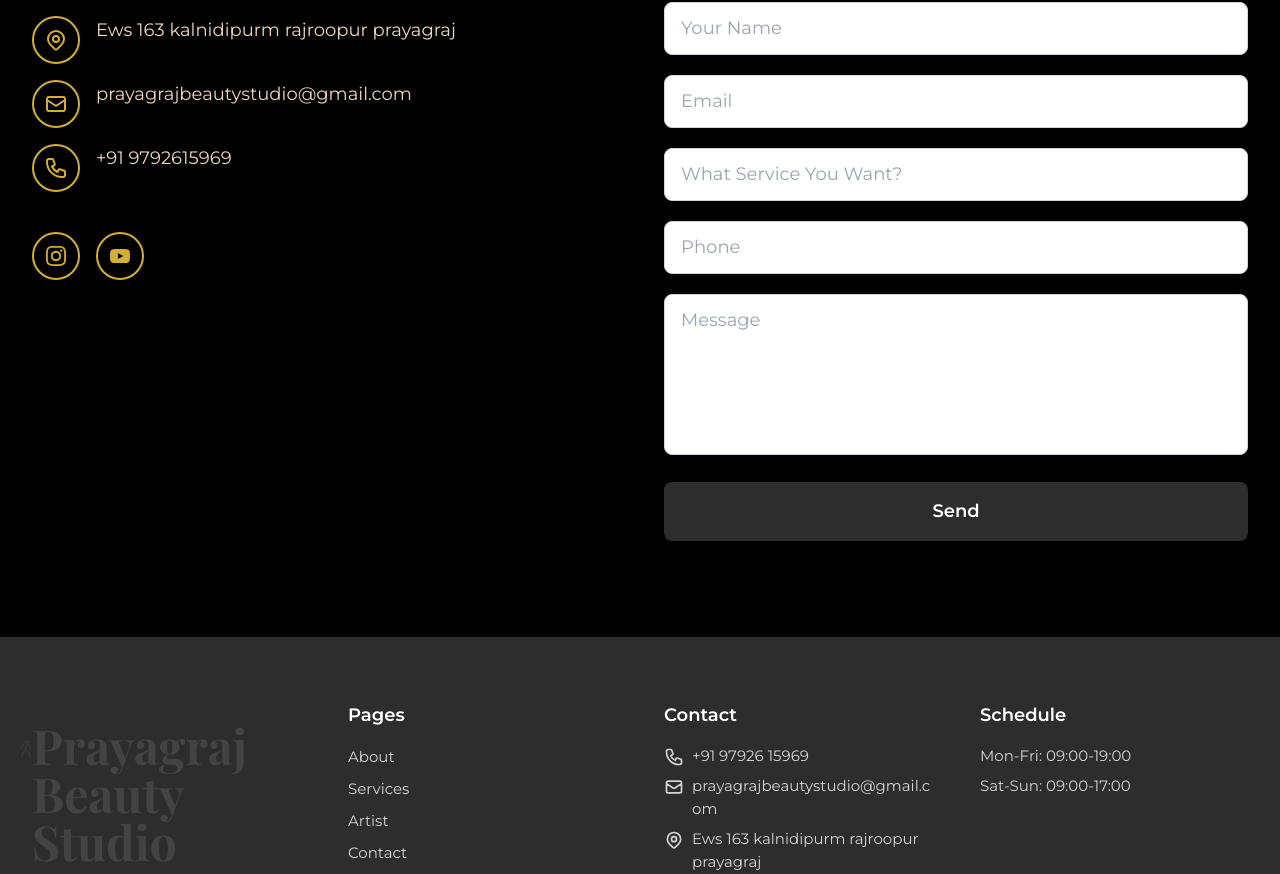
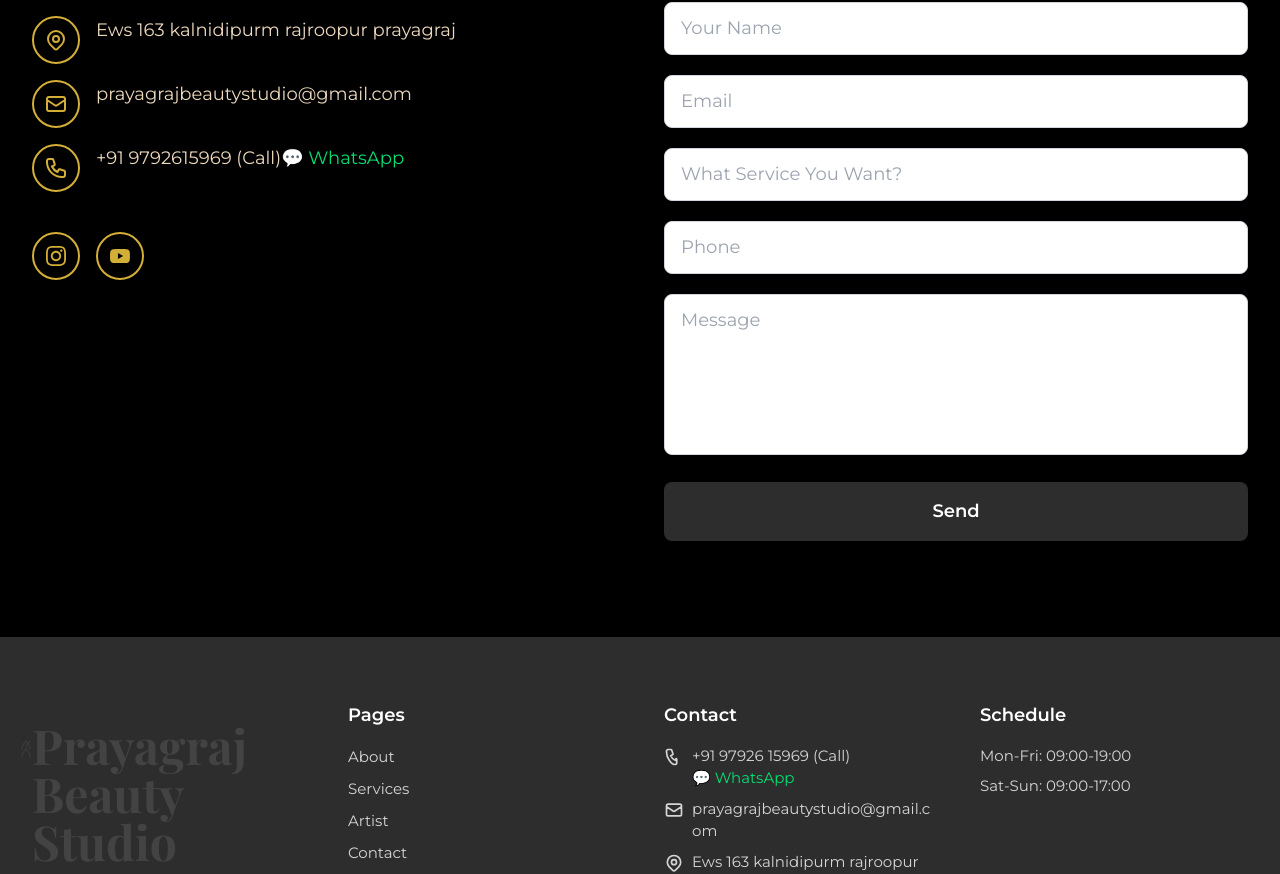
Before and after one commit to kesharwani615/Prayagraj_beauty_studio, a Next.js app: page /contact in a window 1280 px wide. Shown: the part 305-1179 px from the top of the page. Built offline with nearby package versions, Linux system fonts and the light colour scheme; no server answers.

Commit message:
whatsapp added

```diff
--- a/app/(public)/book-appointment/page.tsx
+++ b/app/(public)/book-appointment/page.tsx
@@ -22,14 +22,25 @@ export default function BookAppointment() {
             Book Your Appointment
           </h1>
           <p className="text-lg md:text-xl text-gray-600 mb-8 leading-relaxed">
-            We're excited to help you look and feel your best. Call us now to schedule your visit and let us pamper you!
+            We're excited to help you look and feel your best. Call us or message us on WhatsApp to schedule your visit and let us pamper you!
           </p>
-          <a
-            href="tel:+91 9792615969"
-            className="inline-block bg-pink-500 hover:bg-pink-600 text-white font-semibold py-4 px-8 rounded-full text-lg transition-all duration-300 transform hover:scale-105 animate-pulse shadow-lg hover:shadow-xl"
-          >
-            📞 Call Now: 97926 15969
-          </a>
+
+          <div className="flex flex-col sm:flex-row items-center justify-center gap-4">
+            <a
+              href="tel:+919792615969"
+              className="inline-block bg-pink-500 hover:bg-pink-600 text-white font-semibold py-4 px-8 rounded-full text-lg transition-all duration-300 transform hover:scale-105 animate-pulse shadow-lg hover:shadow-xl"
+            >
+              📞 Call Now: 97926 15969
+            </a>
+            <a
+              href="https://wa.me/919792615969?text=Hi%20Prayagraj%20Beauty%20Studio%2C%20I%20want%20to%20book%20an%20appointment."
+              target="_blank"
+              rel="noopener noreferrer"
+              className="inline-flex items-center justify-center gap-2 bg-green-500 hover:bg-green-600 text-white font-semibold py-4 px-8 rounded-full text-lg transition-all duration-300 transform hover:scale-105 shadow-lg hover:shadow-xl"
+            >
+              💬 WhatsApp
+            </a>
+          </div>
           <p className="text-sm text-gray-500 mt-8 leading-relaxed max-w-md mx-auto">
             If your call is not picked up, please don't worry. We may be busy assisting another client. Kindly try calling again after a few moments, and we'll be happy to assist you.
           </p>
--- a/app/(public)/contact/page.tsx
+++ b/app/(public)/contact/page.tsx
@@ -84,7 +84,7 @@ const ContactPage = () => {
                     </div>
                   </div>
 
-                  {/* Phone */}
+                  {/* Phone & WhatsApp */}
                   <div className="flex items-start gap-4">
                     <div className="contact-icon-wrapper shrink-0">
                       <svg
@@ -102,12 +102,20 @@ const ContactPage = () => {
                         />
                       </svg>
                     </div>
-                    <div>
+                    <div className="space-y-1">
                       <a
-                        href="tel:+919876543210"
+                        href="tel:+919792615969"
                         className="contact-detail-text text-hero-light hover:text-hero-accent transition-colors duration-200"
                       >
-                        +91 9792615969
+                        +91 9792615969 (Call)
+                      </a>
+                      <a
+                        href="https://wa.me/919792615969?text=Hi%20Prayagraj%20Beauty%20Studio%2C%20I%20have%20a%20question%20about%20your%20services."
+                        target="_blank"
+                        rel="noopener noreferrer"
+                        className="contact-detail-text text-green-400 hover:text-green-300 transition-colors duration-200"
+                      >
+                        💬 WhatsApp
                       </a>
                     </div>
                   </div>
--- a/components/Footer.tsx
+++ b/components/Footer.tsx
@@ -149,11 +149,21 @@ const Footer = () => {
                   viewBox="0 0 24 24"
                   aria-hidden="true"
                 >
-                  <path strokeLinecap="round" strokeLinejoin="round" strokeWidth={2} d="M3 5a2 2 0 012-2h3.28a1 1 0 01.948.684l1.498 4.493a1 1 0 01-.502 1.21l-2.257 1.13a11.042 11.042 0 005.516 5.516l1.13-2.257a1 1 0 011.21-.502l4.493 1.498a1 1 0 01.684.949V19a2 2 0 01-2 2h-1C9.716 21 3 14.284 3 6V5z" />
+                  <path strokeLinecap="round" strokeLinejoin="round" strokeWidth={2} d="M3 5a2 2 0 012-2h3.28a1 1 0 01.948.684l1.498 4.493a1 1 0 01-.502 1.21l-2.257 1.13a11.042 11.042 0 005.516 5.516l1.13-2.257a1 1 0 01.684.949V19a2 2 0 01-2 2h-1C9.716 21 3 14.284 3 6V5z" />
                 </svg>
-                <a href="tel:+919792615969" className="hover:text-white transition-colors duration-200">
-                  +91 97926 15969
-                </a>
+                <div className="flex flex-col">
+                  <a href="tel:+919792615969" className="hover:text-white transition-colors duration-200">
+                    +91 97926 15969 (Call)
+                  </a>
+                  <a
+                    href="https://wa.me/919792615969?text=Hi%20Prayagraj%20Beauty%20Studio%2C%20I%20have%20a%20question%20about%20your%20services."
+                    target="_blank"
+                    rel="noopener noreferrer"
+                    className="text-green-400 hover:text-green-300 transition-colors duration-200"
+                  >
+                    💬 WhatsApp
+                  </a>
+                </div>
               </li>
               <li className="flex items-start gap-2">
                 <svg
--- a/components/Navbar.tsx
+++ b/components/Navbar.tsx
@@ -116,11 +116,11 @@ const Navbar: React.FC = () => {
                 BOOK NOW
               </Link>
 
-              {/* Phone Number Tooltip on Hover */}
+              {/* Phone / WhatsApp Tooltip on Hover */}
               <div className="absolute right-0 top-full mt-2 opacity-0 invisible group-hover:opacity-100 group-hover:visible transition-all duration-300 transform group-hover:translate-y-0 translate-y-2 z-50 ">
-                <div className="bg-navbar-text text-navbar-bg px-4 py-2 rounded-lg shadow-lg whitespace-nowrap">
+                <div className="bg-navbar-text text-navbar-bg px-4 py-3 rounded-lg shadow-lg whitespace-nowrap space-y-1">
                   <a
-                    href="tel:+919876543210"
+                    href="tel:+919792615969"
                     className="flex items-center gap-2 text-sm font-semibold hover:underline "
                   >
                     <span className='shake-animation'>
@@ -139,8 +139,23 @@ const Navbar: React.FC = () => {
                         />
                       </svg>
                     </span>
-
-                    +91 98765 43210
+                    Call: +91 97926 15969
+                  </a>
+                  <a
+                    href="https://wa.me/919792615969?text=Hi%20Prayagraj%20Beauty%20Studio%2C%20I%20want%20to%20book%20an%20appointment."
+                    target="_blank"
+                    rel="noopener noreferrer"
+                    className="flex items-center gap-2 text-sm font-semibold hover:underline "
+                  >
+                    <svg
+                      className="w-4 h-4"
+                      fill="currentColor"
+                      viewBox="0 0 24 24"
+                      aria-hidden="true"
+                    >
+                      <path d="M12 2C6.486 2 2 6.486 2 12c0 1.922.544 3.742 1.577 5.334L2 22l4. Eight -. 1.577C8.258 21.456 10.078 22 12 22c5.514 0 10-4.486 10-10S17.514 2 12 2zm0 18c-1.715 0-3.363-.514-4.777-1.486l-.342-.229-2.836.836.847-2.766-.223-.35A7.935 7.935 0 014 12c0-4.411 3.589-8 8-8s8 3.589 8 8-3.589 8-8 8zm4.138-5.671c-.227-.113-1.343-.664-1.551-.739-.208-.076-.36-.113-.512.114-.151.227-.586.739-.718.891-.132.151-.265.17-.492.057-.227-.114-.959-.354-1.828-1.129-.676-.603-1.132-1.349-1.265-1.576-.132-.227-.014-.35.1-.463.103-.102.227-.265.34-.397.113-.132.151-.227.227-.379.075-.151.038-.284-.019-.397-.057-.113-.512-1.235-.703-1.691-.185-.445-.374-.385-.512-.392l-.437-.008c-.151 0-.397.057-.605.284-.208.227-.797.778-.797 1.897 0 1.118.816 2.197.93 2.347.113.151 1.606 2.448 3.891 3.431.544.235.968.376 1.299.482.545.173 1.04.149 1.431.09.437-.065 1.343-.548 1.533-1.077.189-.529.189-.983.132-1.077-.057-.094-.208-.151-.437-.265z" />
+                    </svg>
+                    WhatsApp
                   </a>
                 </div>
                 {/* Arrow pointing up */}
```
Lines whose indentation alone changed are shown as unchanged.
